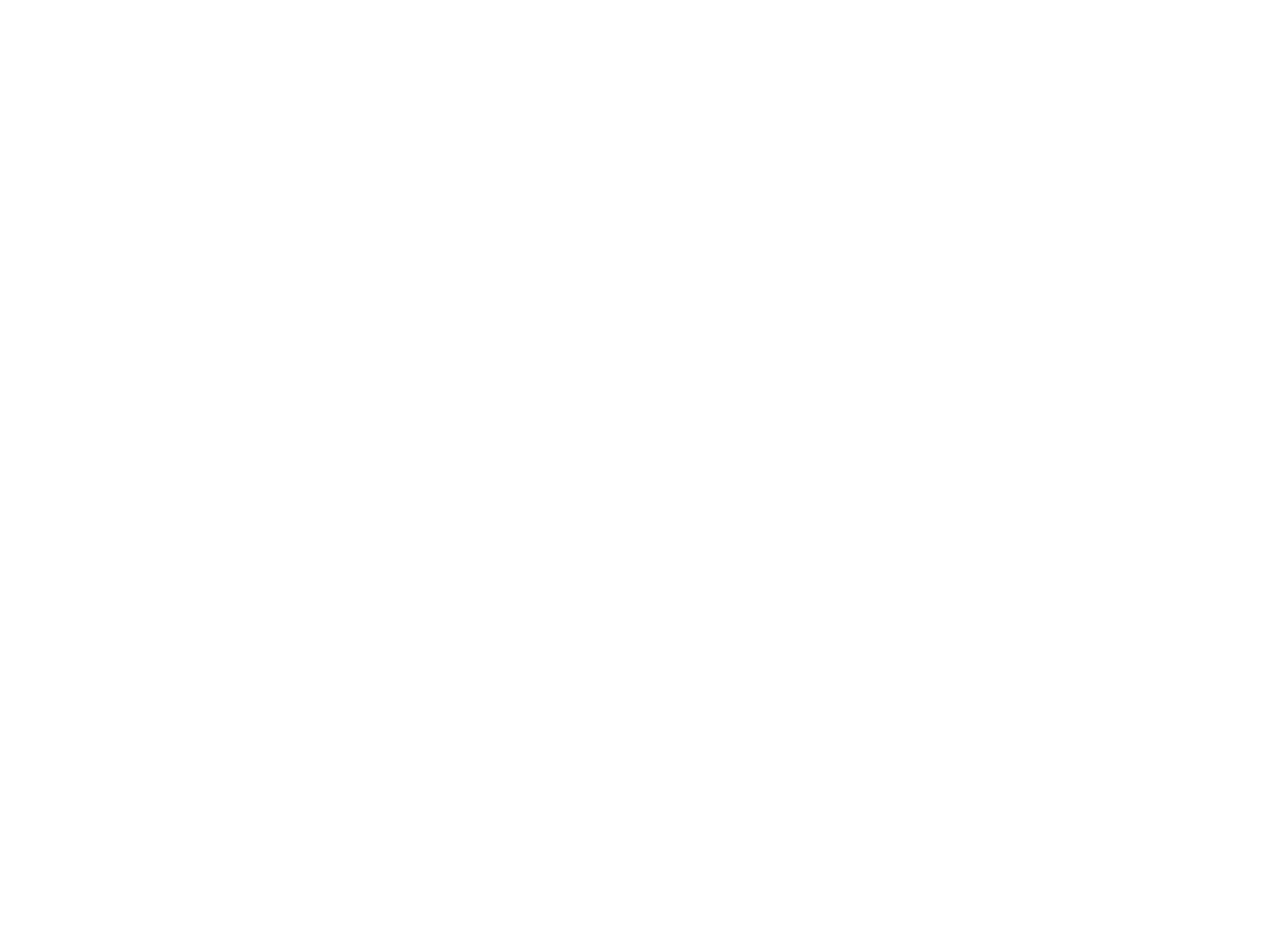
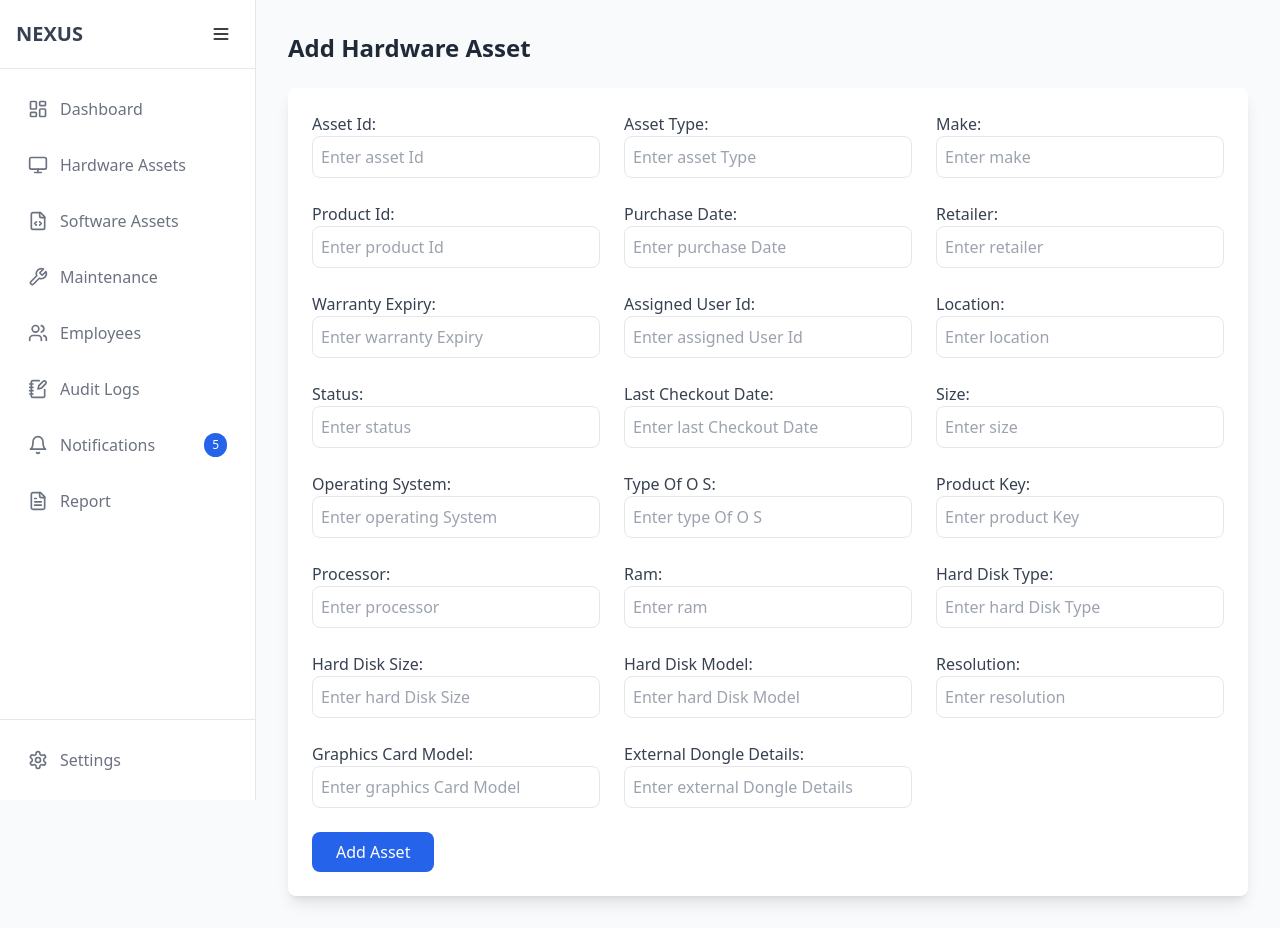
Before and after one commit to SSHareesh/Nexus_frontend, a React (Vite) app: page /AddHardwareAsset in a window 1280 px wide. Before the commit this address had no page. Before the commit the page ends 800 px from the top, so only its background shows below. Built offline with nearby package versions, Linux system fonts and the light colour scheme.

Commit message:
add functionality

```diff
--- a/src/App.jsx
+++ b/src/App.jsx
@@ -4,8 +4,8 @@
 import Dashboard from './pages/Dashboard/Dashboard';
 // import NavBar from './components/layout/Navbar';
 import HardwareAssets from './pages/HardwareAssets/HardwareAssets';
-import SoftwareAssets from './pages/SoftwareAssets/SotwareAssets';
-
+import SoftwareAssets from './pages/SoftwareAssets/SoftwareAssets';
+import AddHardwareAsset from './pages/HardwareAssets/AddHardwareAsset';
 
 function App() {
   return (
@@ -14,6 +14,7 @@
         <Route path="/" element={<Layout><Dashboard /></Layout>} />
         <Route path='/HardwareAssets' element={<Layout><HardwareAssets /></Layout>} />
         <Route path='/SoftwareAssets' element={<Layout><SoftwareAssets /></Layout>} />
+        <Route path='/AddHardwareAsset' element={<Layout><AddHardwareAsset/></Layout>} />
       </Routes>
     </Router>
   );
--- /dev/null
+++ b/src/pages/HardwareAssets/AddHardwareAsset.jsx
@@ -0,0 +1,93 @@
+import React, { useState } from "react";
+import { useNavigate } from "react-router-dom";
+
+const AddHardwareAsset = () => {
+  const navigate = useNavigate();
+  const [formData, setFormData] = useState({
+    assetId: "",
+    assetType: "",
+    make: "",
+    productId: "",
+    purchaseDate: "",
+    retailer: "",
+    warrantyExpiry: "",
+    assignedUserId: "",
+    location: "",
+    status: "",
+    lastCheckoutDate: "",
+    size: "",
+    operatingSystem: "",
+    typeOfOS: "",
+    productKey: "",
+    processor: "",
+    ram: "",
+    hardDiskType: "",
+    hardDiskSize: "",
+    hardDiskModel: "",
+    resolution: "",
+    graphicsCardModel: "",
+    externalDongleDetails: "",
+  });
+
+  const handleChange = (e) => {
+    const { name, value } = e.target;
+    setFormData((prevData) => ({ ...prevData, [name]: value }));
+  };
+
+  const handleSubmit = async (e) => {
+    e.preventDefault();
+
+    try {
+      const response = await fetch("https://your-api-endpoint.com/hardware-assets", {
+        method: "POST",
+        headers: {
+          "Content-Type": "application/json",
+        },
+        body: JSON.stringify(formData),
+      });
+
+      if (response.ok) {
+        alert("Hardware Asset Added Successfully!");
+        navigate("/hardware-assets"); // Redirect to the assets page
+      } else {
+        alert("Failed to add asset. Please try again.");
+      }
+    } catch (error) {
+      console.error("Error adding hardware asset:", error);
+      alert("Something went wrong. Please try again.");
+    }
+  };
+
+  return (
+    <div className="p-8">
+      <h1 className="text-2xl font-bold text-gray-800 mb-6">Add Hardware Asset</h1>
+
+      <form onSubmit={handleSubmit} className="bg-white p-6 shadow-lg rounded-lg">
+        <div className="grid grid-cols-1 md:grid-cols-2 lg:grid-cols-3 gap-6">
+          {Object.keys(formData).map((key) => (
+            <div key={key}>
+              <label className="block text-gray-700 font-medium capitalize">{key.replace(/([A-Z])/g, " $1")}:</label>
+              <input
+                type="text"
+                name={key}
+                value={formData[key]}
+                onChange={handleChange}
+                className="w-full p-2 border rounded-lg focus:outline-none focus:ring-2 focus:ring-blue-500"
+                placeholder={`Enter ${key.replace(/([A-Z])/g, " $1")}`}/>
+            </div>
+          ))}
+        </div>
+
+        <div className="mt-6">
+          <button
+            type="submit"
+            className="px-6 py-2 bg-blue-600 text-white font-medium rounded-lg hover:bg-blue-700 transition">
+            Add Asset
+          </button>
+        </div>
+      </form>
+    </div>
+  );
+};
+
+export default AddHardwareAsset;
--- a/src/pages/HardwareAssets/HardwareAssets.jsx
+++ b/src/pages/HardwareAssets/HardwareAssets.jsx
@@ -1,7 +1,9 @@
 import React, { useState, useEffect } from "react";
 import { Plus, Filter, Search } from "lucide-react";
+import { useNavigate } from "react-router-dom";
 
 function HardwareAssets() {
+  const navigate = useNavigate();
   const [assets, setAssets] = useState([]);
   const [searchQuery, setSearchQuery] = useState("");
   const [selectedFilter, setSelectedFilter] = useState("");
@@ -15,9 +17,8 @@
           throw new Error("Failed to fetch assets");
         }
         const responseData = await response.json();
-        console.log("Fetched Data:", responseData); // Debugging log
+        console.log("Fetched Data:", responseData);
 
-        // Ensure the data field exists and is an array
         if (Array.isArray(responseData.data)) {
           setAssets(responseData.data);
         } else {
@@ -110,7 +111,7 @@
 
           {/* Add New Button */}
           <button className="px-4 py-2 bg-blue-600 text-white rounded-lg hover:bg-blue-700 transition">
-            <Plus className="inline-block mr-2" size={18} />
+            <Plus className="inline-block mr-2" size={18} onClick={() => navigate("/AddHardwareAsset")} />
             Add New
           </button>
         </div>
--- a/src/utils/api.js
+++ b/src/utils/api.js
@@ -1,6 +1,6 @@
 import axios from 'axios';
 
-const API_BASE_URL = 'http://localhost:5000/api'; // Update this if needed
+const API_BASE_URL = 'http://localhost:5000/api';
 
 const api = axios.create({
   baseURL: API_BASE_URL,
@@ -9,11 +9,10 @@
   },
 });
 
-// Fetch all counts for the dashboard
 export const fetchCounts = async () => {
   try {
     const response = await api.get('/count');
-    return response.data.counts; // Extract only the counts object
+    return response.data.counts;
   } catch (error) {
     console.error('Error fetching counts:', error);
     return {};
@@ -22,5 +21,4 @@
 
 
 
-// Export API instance for custom calls if needed
 export default api;
```
Also changed, not shown: src/pages/SoftwareAssets/SoftwareAssets.jsx (renamed from src/pages/SoftwareAssets/SotwareAssets.jsx), 1 other file (tests, documents, lock files or other folders).
